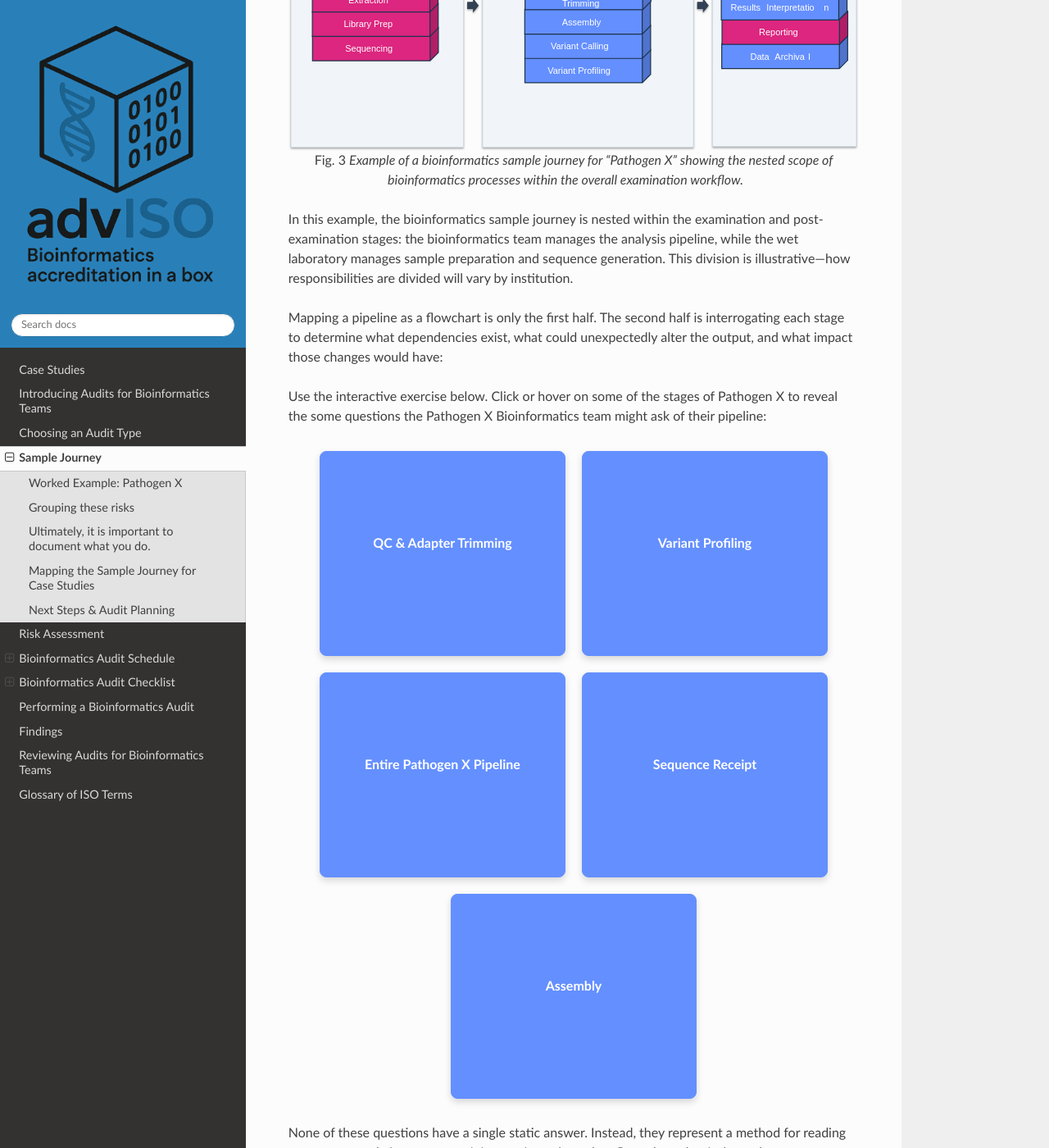
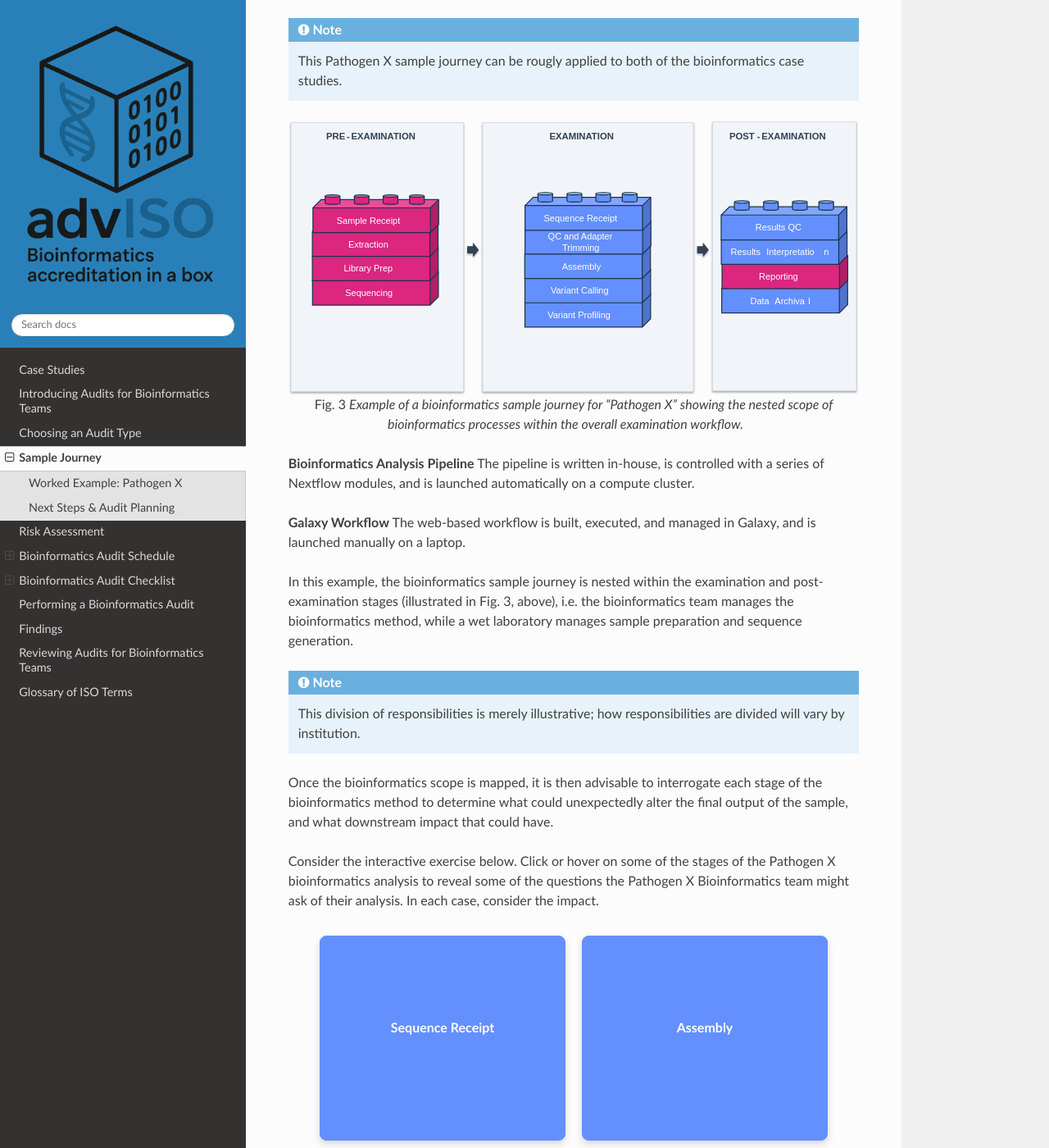
Before and after one commit to advISO-project/advISO_audit_guide, a Sphinx documentation site: the page built from docs/source/audit_guide/sample_journey.rst, in a window 1280 px wide and 1400 px high, scrolled down 1909 px. Shown: the whole window at 82% size. Built offline with Sphinx 7.4.7 and the Read the Docs theme 3.1.0, drawn with Linux system fonts in a browser that asks for light colours; some of the changed text lies outside the part shown.

Commit message:
finalise sample journey text

```diff
--- a/docs/source/audit_guide/sample_journey.rst
+++ b/docs/source/audit_guide/sample_journey.rst
@@ -2,9 +2,9 @@
 Sample Journey
 ===============================================
 
-Before designing internal audits for bioinformatics processes, it might be useful to map out the **sample journey**: the path a sample takes from initial input to final output. Mapping the sample journey means thinking about how your own bioinformatics processes work, which then becomes the scaffolding for identifying risks and gaps in these processes. From here, you can choose suitable :doc:`audit types <audit_introduction>`, and then create your :doc:`audit schedule <schedule>` and :doc:`checklist(s) <checklist>`.
+Before designing internal audits for bioinformatics processes, it might be useful to map out the **sample journey**: the path a sample takes from initial input to final output. Mapping the sample journey means thinking about how your own bioinformatics processes work, which then becomes the scaffolding for identifying risks and gaps in these processes. From here, you can choose suitable :doc:`audit types </audit_guide/choosing_audit_type>`, and then create your :doc:`audit schedule <schedule>` and :doc:`checklist(s) <checklist>`.
 
-If you already audit wet laboratory processes, you may be familiar with the sample journey as the ISO 15189 **pre-examination**, **examination**, and **post-examination** framework (Fig. 1, below).
+If you already audit wet laboratory processes, you may be familiar with the sample journey as the ISO 15189 **pre-examination**, **examination**, and **post-examination** framework (Fig. 1, below). This framework describes the whole examination process as a sample journey, from request to report.
 
 .. figure:: ../images/e2e_sample_journey.svg
    :alt: Sample Journey Diagram
@@ -14,7 +14,7 @@ If you already audit wet laboratory processes, you may be familiar with the samp
    Overview of the sample journey, i.e. the pre-examination, examination, and post-examination stages, from request to report.
 
 
-That framework describes the whole examination process as a sample journey, from request to report. In **bioinformatics**, however, your scope and responsibility within that examination process may only cover **part of it** (Fig. 2, below), because the responsibility for other stages in the sample journey may lie with another team, or there may be shared responsibility between different teams.
+In **bioinformatics**, however, your scope and responsibility within that examination process may only cover **part of it** (Fig. 2, below), because the responsibility for other stages in the sample journey may lie with another team, or there may be shared responsibility between different teams.
 
 .. figure:: ../images/bioinformatics_sample_journey.svg
    :alt: Bioinformatics Sample Journey Diagram
@@ -34,13 +34,19 @@ That framework describes the whole examination process as a sample journey, from
    3. What are the clinical, operational, or reporting impacts of those risks?
    4. Are those risks actively mitigated by your Quality Management System (QMS)?
 
+.. note::
+   If you already have a Risk Register or have otherwise conducted a risk assessment for your bioinformatcis scope, this can feed into the sample journey mapping
 
 Worked Example: Pathogen X
 -------------------------------------------------------------
 
 The following worked example describes a generic bioinformatics analysis pipeline for **Pathogen X**, tracing data flow from raw input to final report (Fig. 3).
 
-Here, a genomics laboratory receives a sequenced sample, performs initial quality control (QC), and executes a multi-step bioinformatics pipeline to generate an analytical report. This report is subsequently passed to a clinician for interpretation.
+Here, a bioinformatics team receives a sequenced sample from a wet laboratory team, performs initial quality control (QC), and executes a multi-step bioinformatics pipeline to generate an analytical report. This result is interpreted, then the report is signed off by the wet laboratory team, and is subsequently passed to a clinician, who will then use the genomic data to inform a decision concerning a patient.
+
+.. note::
+   This Pathogen X sample journey can be rougly applied to both of the bioinformatics case studies.
+
 
 .. figure:: ../images/pathogen_x_pipeline.svg
    :align: center
@@ -48,51 +54,22 @@ Here, a genomics laboratory receives a sequenced sample, performs initial qualit
 
    Example of a bioinformatics sample journey for "Pathogen X" showing the nested scope of bioinformatics processes within the overall examination workflow.
 
-In this example, the bioinformatics sample journey is nested within the examination and post-examination stages: the bioinformatics team manages the analysis pipeline, while the wet laboratory manages sample preparation and sequence generation. This division is illustrative—how responsibilities are divided will vary by institution.
+**Bioinformatics Analysis Pipeline**
+The pipeline is written in-house, is controlled with a series of Nextflow modules, and is launched automatically on a compute cluster.
 
-Mapping a pipeline as a flowchart is only the first half. The second half is interrogating each stage to determine what dependencies exist, what could unexpectedly alter the output, and what impact those changes would have:
+**Galaxy Workflow**
+The web-based workflow is built, executed, and managed in Galaxy, and is launched manually on a laptop.
 
-Use the interactive exercise below. Click or hover on some of the stages of Pathogen X to reveal the some questions the Pathogen X Bioinformatics team might ask of their pipeline:
+
+In this example, the bioinformatics sample journey is nested within the examination and post-examination stages (illustrated in Fig. 3, above), i.e. the bioinformatics team manages the bioinformatics method, while a wet laboratory manages sample preparation and sequence generation.
+
+.. note:: This division of responsibilities is merely illustrative; how responsibilities are divided will vary by institution.
+
+Once the bioinformatics scope is mapped, it is then advisable to interrogate each stage of the bioinformatics method to determine what could unexpectedly alter the final output of the sample, and what downstream impact that could have.
+
+Consider the interactive exercise below. Click or hover on some of the stages of the Pathogen X bioinformatics analysis to reveal some of the questions the Pathogen X Bioinformatics team might ask of their analysis. In each case, consider the impact.
 
 .. container:: flip-card-container
-
-   .. container:: flip-card
-
-      .. container:: flip-card-inner
-
-         .. container:: flip-card-front
-
-            **QC &**
-            **Adapter Trimming**
-
-         .. container:: flip-card-back
-
-            Are QC parameters explicitly configured and locked? Have they ever been adjusted manually?
-
-   .. container:: flip-card
-
-      .. container:: flip-card-inner
-
-         .. container:: flip-card-front
-
-            **Variant**
-            **Profiling**
-
-         .. container:: flip-card-back
-
-            If an underlying reference database updated automatically tomorrow, would the output for the Pathogen X analysis pipeline change? Would anyone notice?
-
-   .. container:: flip-card
-
-      .. container:: flip-card-inner
-
-         .. container:: flip-card-front
-
-            **Entire Pathogen X Pipeline**
-
-         .. container:: flip-card-back
-
-            Could you establish precisely which release of Pathogen X ran on a sample processed six months ago? Would you be able to reanalyse the sample?
 
    .. container:: flip-card
 
@@ -104,7 +81,7 @@ Use the interactive exercise below. Click or hover on some of the stages of Path
 
          .. container:: flip-card-back
 
-            If a stage of the Pathogen X pipeline that is usually performed automatically suddenly had to be performed manually, and an SOP was missing for this step, and a new team member executed it differently, would the variance be caught? Would it have a detrimental impact on the final result?
+            Would a new team member know how to competently troubleshoot if the sequence transfer from the wet laboratory failed or otherwise outputted corrupt FASTQs?
 
    .. container:: flip-card
 
@@ -116,67 +93,49 @@ Use the interactive exercise below. Click or hover on some of the stages of Path
 
          .. container:: flip-card-back
 
-            If a third-party tool dependency updated unexpectedly at the Assembly stage, does it alter downstream results?
+            If the tool that runs the genome assembly is memory-intensive, can the compute run this efficiently and reliably without clashing?
+
+   .. container:: flip-card
+
+      .. container:: flip-card-inner
+
+         .. container:: flip-card-front
+
+            **Variant Calling**
+
+         .. container:: flip-card-back
+
+            Which version of a variant-calling tool was used to analyse the Pathogen X sample, and if this is not controlled, would the final result be changed meaningfully?
+
+   .. container:: flip-card
+
+      .. container:: flip-card-inner
+
+         .. container:: flip-card-front
+
+            **Results QC**
+
+         .. container:: flip-card-back
+
+            Are the thresholds used to determine the quality of a consensus sequence documented anywhere?
+
+   .. container:: flip-card
+
+      .. container:: flip-card-inner
+
+         .. container:: flip-card-front
+
+            **Data Storage and Archival**
+
+         .. container:: flip-card-back
+
+            If a stakeholder (e.g. epidemiologist, clinician) identified a discrepancy in a report for a Pathogen X sample, could the bioinformatics files be traced back to find the source of a potential bug?
 
 
-None of these questions have a single static answer. Instead, they represent a method for reading your own sample journey: examining not just where data flows, but what it depends on at every step and how those dependencies could drift over time.
+Of course, there are many more questions that could be asked about this bioinformatics workflow, and indeed, none of these questions have a single static answer. They often raise wider questions about the impact. This interrogation represents a method for reading your own sample journey, examining not just where and how data flows, but what it depends on at every stage, and how dependencies could drift over time.
 
-Grouping these risks
--------------------------------------------------------------
+The sample journey ultimately serves as a record for documenting what steps you have taken to show how risk is mitigated.
 
-Read across the questions above, the risks for the Pathogen X pipeline fall into a handful of categories:
-
-- **Documentation**
-   Is there a written record of how a pipeline or workflow should be performed, and was it followed?
-- **Pipeline validation**
-   Was this pipeline shown to produce biologically meaningful results before it was ever used on a real sample?
-- **Personnel**
-   Would a new team member know how to troubleshoot a pipeline?
-- **Pipeline functioning**
-   Did this specific run actually execute and produce the outputs it was supposed to?
-- **Software**
-   Which version of each tool produced a given result, and would an unannounced update change it?
-- **Databases**
-   Which version of a reference database was used, and would it change without anyone noticing?
-- **Hardware (equipment)**
-   Is the compute this pipeline depends on reliable, and what happens if it is not?
-- **Quality assurance**
-   Are QC parameters fixed and reviewed, or open to manual adjustment?
-
-These categories are not arbitrary — they are the same ones used to structure :doc:`the audit schedule <schedule>` and :doc:`the checklist(s) <checklist>` later in this guide.
-
-Ultimately, it is important to document what you do.
--------------------------------------------------------------
-Mapping the Sample Journey for Case Studies
--------------------------------------------------------------
-
-Use the categories below as templates to continue mapping sample journeys, dependencies, and risks across your own infrastructure:
-
-.. dropdown:: 🧪 Laboratory Procedure
-
-   Map the journey from initial sample receipt through to wet-lab processing. Focus on identifying hand-off risks at the boundaries between laboratory personnel and bioinformatics ingestion points.
-
-.. dropdown:: 🧬 Bioinformatics Quality Control (QC)
-
-   Map QC evaluation steps from raw sequence input to pipeline commitment. Focus on defining metrics (e.g., Q-scores, coverage thresholds, read trimming) and evaluating what happens when a sample falls in a grey area.
-
-.. dropdown:: 🧬 Bioinformatics Analysis Pipelines
-
-   Map core pipelines (e.g., assembly, variant calling, annotation, phylogenetics). Identify high-consequence processes—such as pipelines directly informing clinical decision-making—which may require more stringent or frequent auditing than research pipelines.
-
-.. dropdown:: 🌌 Galaxy / Automated Workflows
-
-   Map automated workflow engines from data import through tool execution and reporting. Focus on tool versioning, step dependencies, and parameter locking across workflow runs.
-
-.. dropdown:: 💻 Code Maintenance & Review Procedures
-
-   Map code update, peer-review, and deployment procedures. Evaluate risks tied to repository access, testing protocols, version tagging, and production deployment boundaries.
-
-.. dropdown:: 🔧 Systems, Infrastructure & Databases
-
-   Map physical and cloud infrastructure supporting the analysis. Evaluate risks related to database versioning, reference file integrity, compute environment stability, backups, and security permissions.
-
-----------------
 
 Next Steps & Audit Planning
 -------------------------------------------------------------
@@ -202,13 +161,13 @@ Mapping your sample journey clarifies where your risks lie. From here, jump dire
       +++
       :doc:`Go to Checklists <checklist>`
 
-   .. grid-item-card:: 🔍 Select Audit Types
+   .. grid-item-card:: 🔍 Choose Audit Types
       :class-card: sd-shadow-sm sd-border-primary
 
       Determine whether a vertical, horizontal, or process audit fits your team's current setup.
 
       +++
-      :doc:`Explore Audit Types <audit_introduction>`
+      :doc:`Explore Audit Types </audit_guide/choosing_audit_type>`
 
 
 .. raw:: html
```
